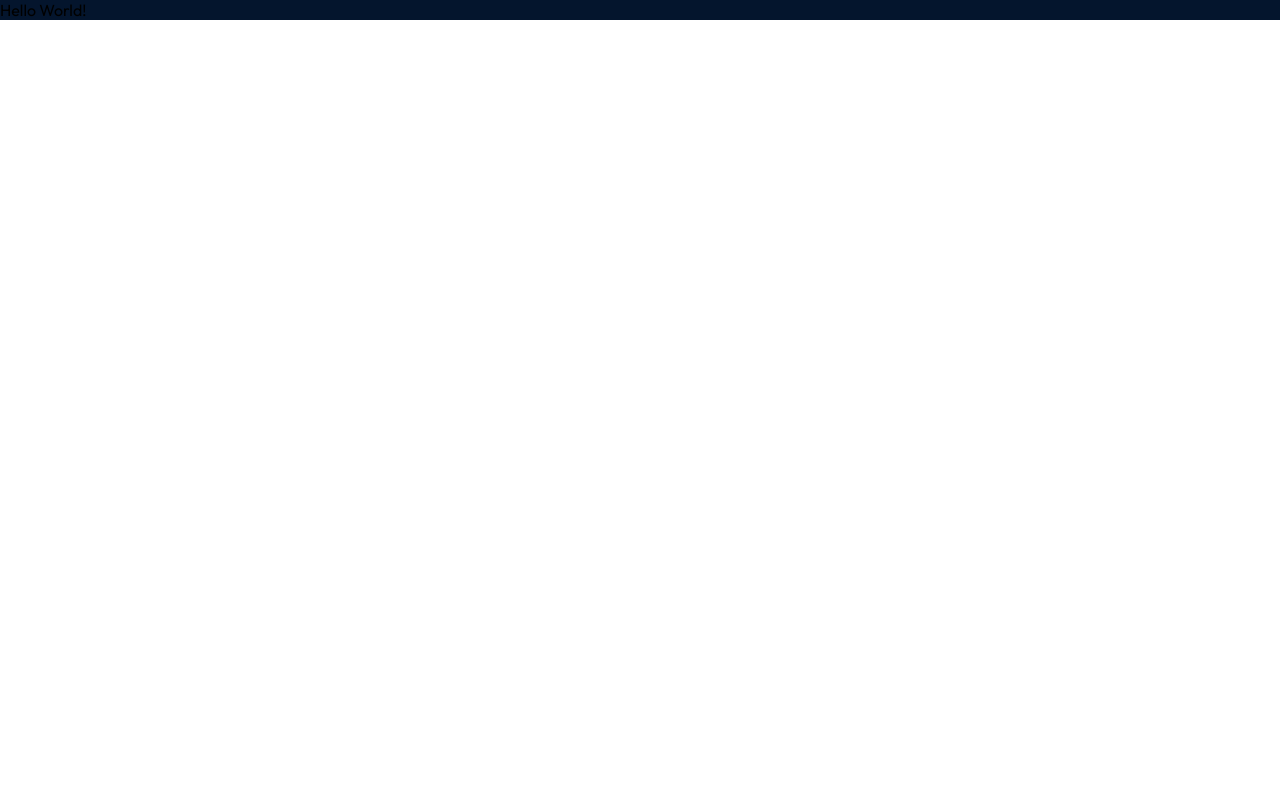
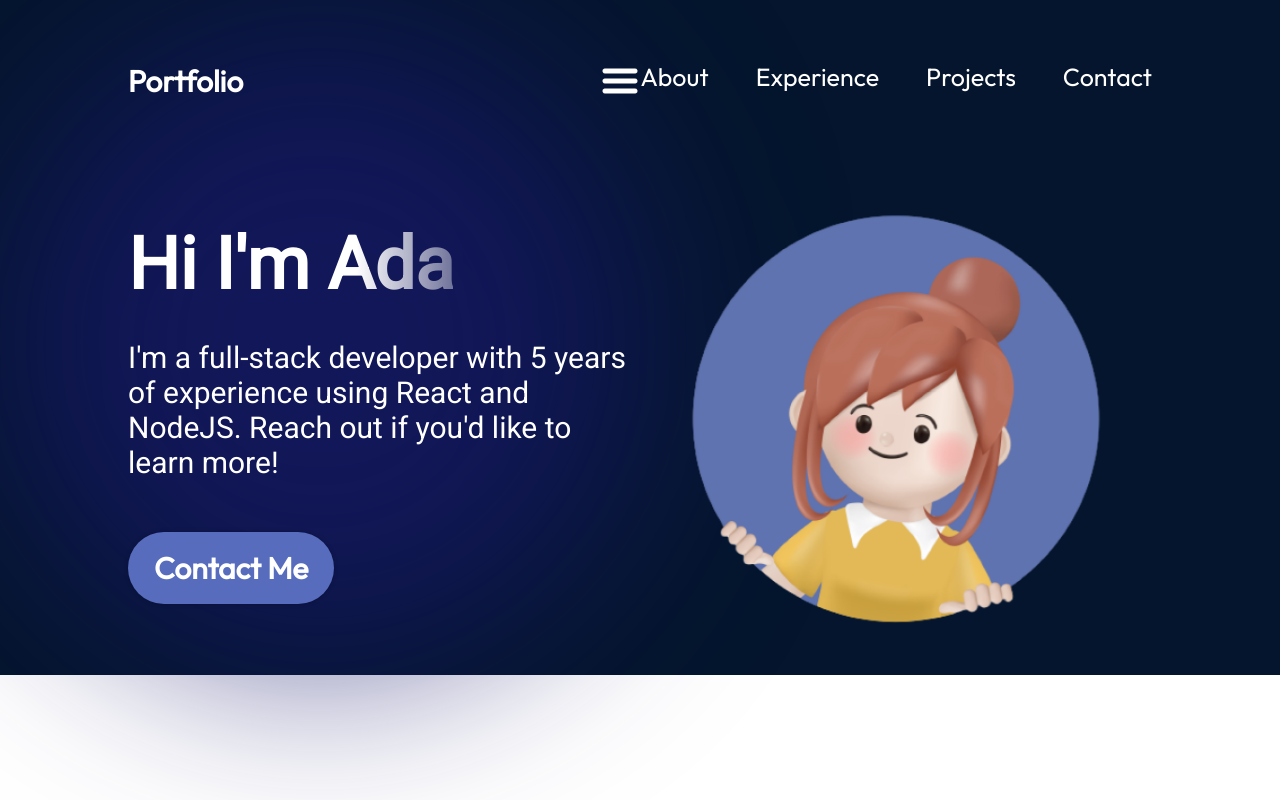
Before and after one commit to TheintTheint298/react-portfolio, a React (Vite) app: page / in a window 1280 px wide. Built offline with nearby package versions, Linux system fonts and the light colour scheme.

Commit message:
navbar and hero components

```diff
--- a/index.html
+++ b/index.html
@@ -2,7 +2,7 @@
 <html lang="en">
   <head>
     <meta charset="UTF-8" />
-    <link rel="icon" type="image/svg+xml" href="/vite.svg" />
+    <link rel="icon" type="image/png" href="/favicon.ico" />
     <meta name="viewport" content="width=device-width, initial-scale=1.0" />
     <title>My Portfolio</title>
   </head>
--- a/src/App.jsx
+++ b/src/App.jsx
@@ -1,10 +1,13 @@
 import styles from './App.module.css'
+import { Hero } from './components/Hero/Hero'
+import { Navbar } from './components/Navbar/Navbar'
 
 function App() {
 
   return (
     <div className={styles.App}>
-      Hello World!
+      <Navbar />
+      <Hero />
     </div>
   )
 }
--- /dev/null
+++ b/src/components/Hero/Hero.jsx
@@ -0,0 +1,19 @@
+import React from 'react'
+
+import styles from './Hero.module.css'
+import { getImageUrl } from '../../utils'
+
+export const Hero = () => {
+  return (
+    <section className={styles.container}>
+        <div className={styles.content}>
+            <h1 className={styles.title}>Hi I'm Ada</h1>
+            <p className={styles.description}>I'm a full-stack developer with 5 years of experience using React and NodeJS. Reach out if you'd like to learn more!</p>
+            <a href="mailto:myemail@email.com" className={styles.contactBtn}>Contact Me</a>
+        </div>
+        <img src={getImageUrl("hero/heroImage.png")} alt="hero image of me" className={styles.heroImg} />
+        <div className={styles.topBlur} />
+        <div className={styles.ButtonBlur} />
+    </section>
+  )
+}
--- /dev/null
+++ b/src/components/Hero/Hero.module.css
@@ -0,0 +1,107 @@
+@import "../../vars.css";
+
+.container {
+    position: relative;
+    display: flex;
+    align-items: center;
+    justify-content: space-between;
+    margin-top: 49px;
+    z-index: 1;
+    margin-left: 10%;
+    margin-right: 10%;
+}
+
+.content {
+    display: flex;
+    flex-direction: column;
+    align-items: flex-start;
+    color: var(--color-text);
+    z-index: 1;
+}
+
+.title {
+    font-size: 72px;
+    font-weight: 900;
+    margin-bottom: 33px;
+    font-family: var(--font-roboto);
+    background: linear-gradient(90deg, rgba(255, 255, 255, 1) 70%, rgba(255, 255, 255, 0) 120%);
+    -webkit-text-fill-color: transparent;
+    -webkit-background-clip: text;
+}
+
+.description {
+    font-size: 30px;
+    font-family: var(--font-roboto);
+    margin-bottom: 52px;
+}
+
+.contactBtn {
+    text-decoration: none;
+    background-color: var(--color-primary);
+    color: var(--color-text);
+    border-radius: 100px;
+    font-size: 30px;
+    font-weight: 600;
+    padding: 17px 26px;
+    box-shadow: 0 0 4px 0 rgba(0, 0, 0, 0.25);
+}
+
+.heroImg {
+    width: 50%;
+    z-index: 1;
+
+    animation-name: floating;
+    animation-duration: 3s;
+    animation-iteration-count: infinite;
+    animation-timing-function: ease-in-out;
+}
+
+@keyframes floating {
+    0% {
+        transform: translate(0, 0px);
+    }
+    50% {
+        transform: translate(0, 10px);
+    }
+    100% {
+        transform: translate(0, -0px);
+    }
+}
+
+.topBlur {
+    position: absolute;
+    width: 50vw;
+    height: 50vw;
+    min-width: 350px;
+    min-height: 350px;
+    top: -128px;
+    left: -10vw;
+    border-radius: 764px;
+    background: rgba(25, 25, 109, 0.7);
+    filter: blur(100px);
+    z-index: 0;
+}
+
+.bottomBlur {
+    position: absolute;
+    width: 70vw;
+    height: 50vw;
+    min-width: 350px;
+    min-height: 250px;
+    top: 246px;
+    right: -25vw;
+    border-radius: 764px;
+    background: rgba(25, 25, 109, 0.7);
+    filter: blur(100px);
+    z-index: 0;
+}
+
+@media screen and (max-width: 830px){
+    .container {
+        flex-direction: column-reverse;
+    }
+
+    .content {
+        align-items: center;
+    }
+}
--- /dev/null
+++ b/src/components/Navbar/Navbar.jsx
@@ -0,0 +1,39 @@
+import React, { useState } from 'react'
+
+import styles from './Navbar.module.css'
+import { getImageUrl } from '../../utils'
+
+export const Navbar = () => {
+    const [menuOpen, setMenuOpen] = useState(false);
+  return (
+    <nav className={styles.navbar}>
+        <a className={styles.title} href="/">Portfolio</a>
+        <div className={styles.menu}>
+            <img
+                className={styles.menuBtn}
+                src={
+                    menuOpen
+                    ? getImageUrl("nav/closeIcon.png")
+                    : getImageUrl("nav/menuIcon.png")
+                }
+                alt="menu-button"
+                onClick={() => setMenuOpen(!menuOpen)}
+            />
+            <ul className={`${styles.menuItems} ${menuOpen && styles.menuOpen}`} onClick={() => setMenuOpen(false)}>
+                <li>
+                    <a href="#about">About</a>
+                </li>
+                <li>
+                    <a href="#experience">Experience</a>
+                </li>
+                <li>
+                    <a href="#projects">Projects</a>
+                </li>
+                <li>
+                    <a href="#contact">Contact</a>
+                </li>
+            </ul>
+        </div>
+    </nav>
+  )
+}
--- /dev/null
+++ b/src/components/Navbar/Navbar.module.css
@@ -0,0 +1,73 @@
+@import '../../vars.css';
+
+.navbar {
+    position: relative;
+    display: flex;
+    align-items: center;
+    justify-content: space-between;
+    padding-top: 61px;
+    z-index: 2;
+    margin: 0 10%;
+}
+
+.title {
+    font-size: 30px;
+    font-weight: 600;
+    text-decoration: none;
+    color: var(--color-text);
+}
+
+.menu {
+    display: flex;
+}
+
+.menuItems {
+    display: flex;
+    gap: 47px;
+    list-style: none;
+}
+
+.menuItems a {
+    font-size: 25px;
+    color: var(--color-text);
+    text-decoration: none;
+}
+
+@media screen and (max-width: 830px) {
+    .navbar {
+        flex-direction: column;
+        align-items: flex-start;
+    }
+
+    .menu {
+        position: absolute;
+        right: 0;
+        margin-right: 10%;
+        flex-direction: column;
+        align-items: flex-end;
+        gap: 11px;
+        z-index: 3;
+    }
+
+    .menuBtn {
+        display: block;
+        cursor: pointer;
+    }
+
+    .menuItems {
+        display: none;
+        flex-direction: column;
+        align-items: center;
+        gap: 13px;
+        border-radius: 10px;
+        background-color: rgb(25, 55, 109);
+        background: linear-gradient(0deg, rgba(25, 55, 109, 0.2) 0%, rgba(25, 55, 109, 1) 100%);
+        padding: 24px 33px;
+        box-shadow: 0 0 4px 0 rgba(0, 0, 0, 0.25);
+    }
+
+    .menuOpen {
+        display: flex;
+        z-index: 1;
+    }
+}
--- /dev/null
+++ b/src/utils.js
@@ -0,0 +1,3 @@
+export const getImageUrl = (path) => {
+  return new URL(`/assets/${path}`, import.meta.url).href;
+};
--- a/src/vars.css
+++ b/src/vars.css
@@ -7,5 +7,5 @@
     --color-bg: #04152d;
 
     /* Fonts */
-    --font-robot: "Roboto";
+    --font-roboto: "Roboto";
 }
```
